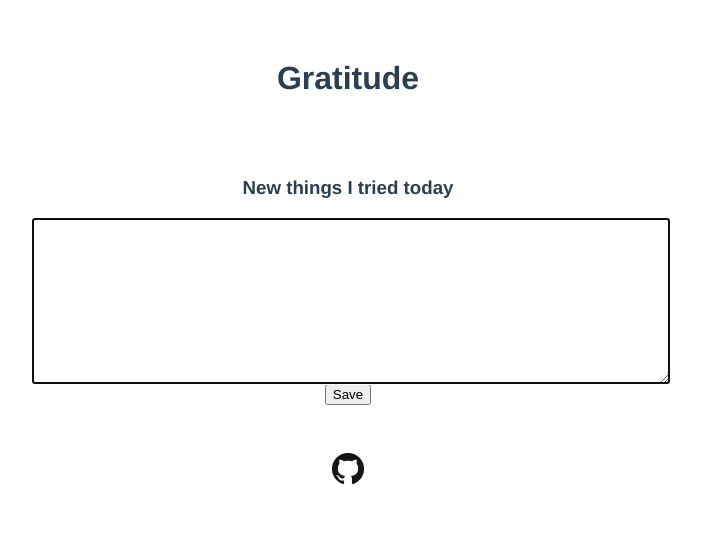
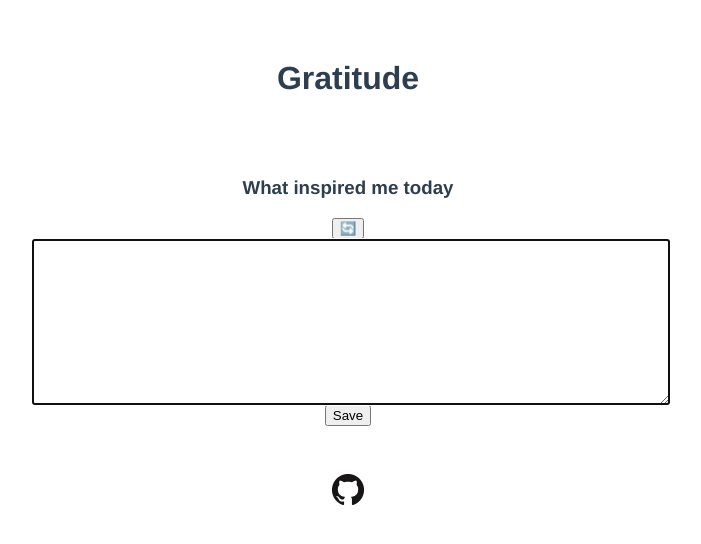
Before and after one commit to mykecameron/gratitude, a Vue app: page / in a window 1280 px wide. Shown: the top 544 px of the page, without its empty margins (292-993 px from the left). Built offline with nearby package versions, Linux system fonts and the light colour scheme.

Commit message:
implement new prompt button

```diff
--- a/src/App.vue
+++ b/src/App.vue
@@ -2,7 +2,6 @@
   <h1>Gratitude</h1>
   <div class="prompt-container">
     <Gratitude
-      :prompts="prompts"
       @save:response="saveResponse"/>
 
     <LastResponse
@@ -23,7 +22,6 @@
 import Gratitude from './components/Gratitude.vue';
 import LastResponse from './components/LastResponse.vue';
 import Response from './models/response.js';
-import prompts from './fixtures/prompts.js';
 
 export default {
   name: 'App',
@@ -39,7 +37,6 @@ export default {
   data() {
     return {
       lastResponse: Response.last(),
-      prompts: prompts
     };
   }
 }
--- a/src/components/Gratitude.vue
+++ b/src/components/Gratitude.vue
@@ -1,5 +1,6 @@
 <template>
   <h3>{{currentPrompt}}</h3>
+  <button @click="changePrompt">🔄 </button>
   <textarea
     autofocus
     class="response"
@@ -11,24 +12,32 @@
 </template>
 
 <script>
-// TODO: implement getting a new random prompt
+import prompts from '../fixtures/prompts.js';
+
+const randomPromptIndex = function() {
+  return Math.floor(Math.random() * prompts.length);
+}
+
 export default {
   name: 'Gratitude',
-  props: {
-    prompts: Array,
+  computed: {
+    currentPrompt() {
+      return this.prompts[this.currentPromptIndex];
+    },
+  },
+  data() {
+    return {
+      prompts: prompts,
+      currentPromptIndex: randomPromptIndex(),
+    }
   },
   emits: ['save:response'],
-  computed: {
-    currentPrompt() {
-      return this.prompts[this.randomPromptIndex];
-    },
-    randomPromptIndex() {
-      return Math.floor(Math.random() * this.prompts.length);
-    },
-  },
   methods: {
     saveResponse() {
       this.$emit('save:response', {prompt: this.currentPrompt, text: this.response});
+    },
+    changePrompt() {
+      this.currentPromptIndex = randomPromptIndex();
     }
   }
 }
```
